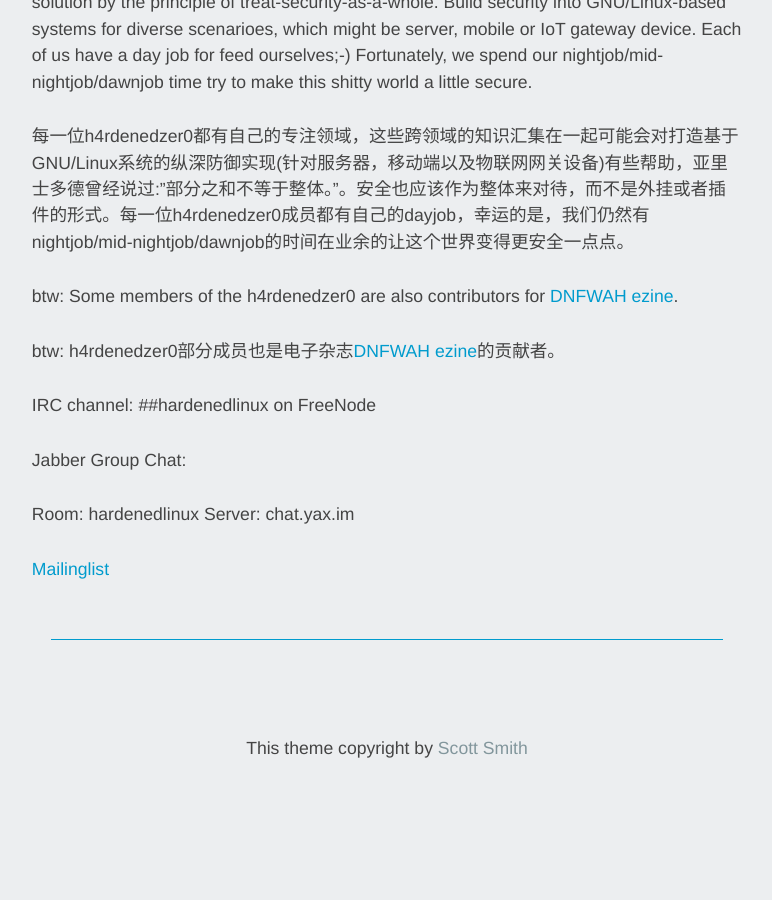
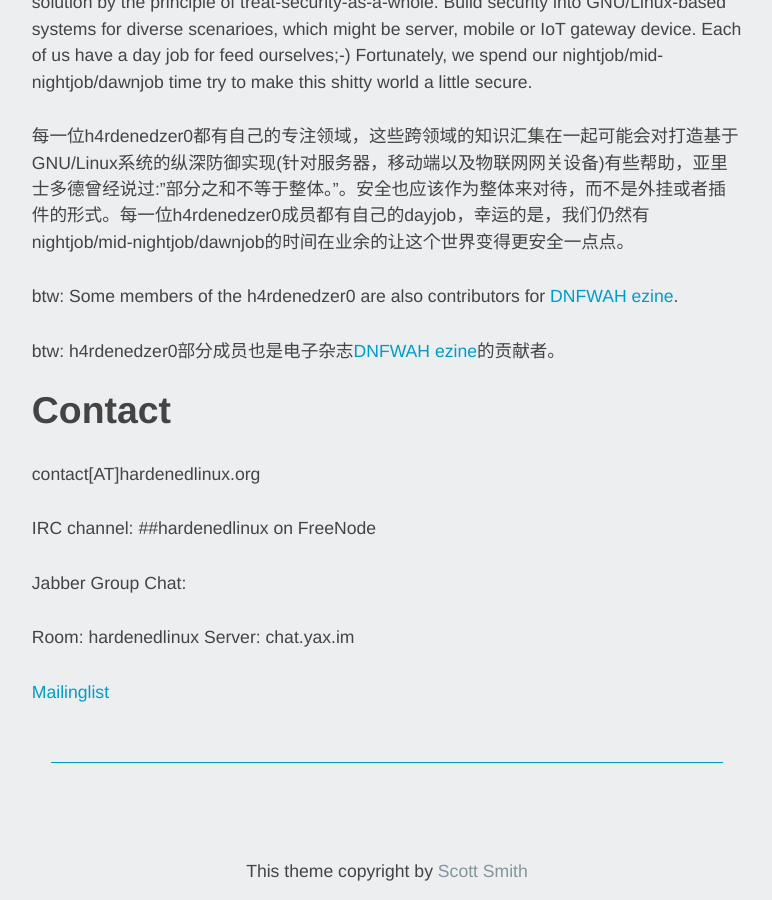
Before and after one commit to hardenedlinux/hardenedlinux.github.io, a Jekyll site: the page built from about.md, in a window 1280 px wide and 900 px high, scrolled down 1182 px. Shown: the whole window, without its empty margins (253-1025 px from the left). Built offline with Jekyll 4.4.1, drawn with Linux system fonts in a browser that asks for light colours; before the commit the page ends 1959 px from its top, so only the background shows below that.

Commit message:
update contact

```diff
--- a/about.md
+++ b/about.md
@@ -30,6 +30,9 @@
 
 btw: h4rdenedzer0部分成员也是电子杂志[DNFWAH ezine](https://github.com/citypw/DNFWAH)的贡献者。
 
+## Contact
+contact[AT]hardenedlinux.org
+
 IRC channel:
 ##hardenedlinux on FreeNode
 
```
